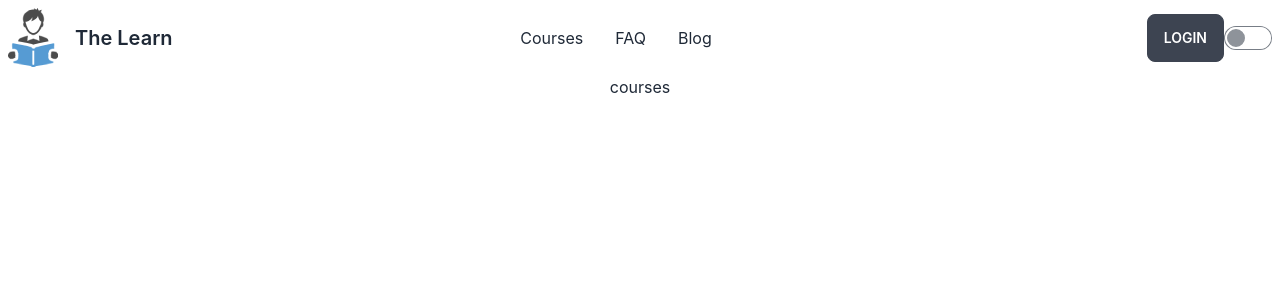
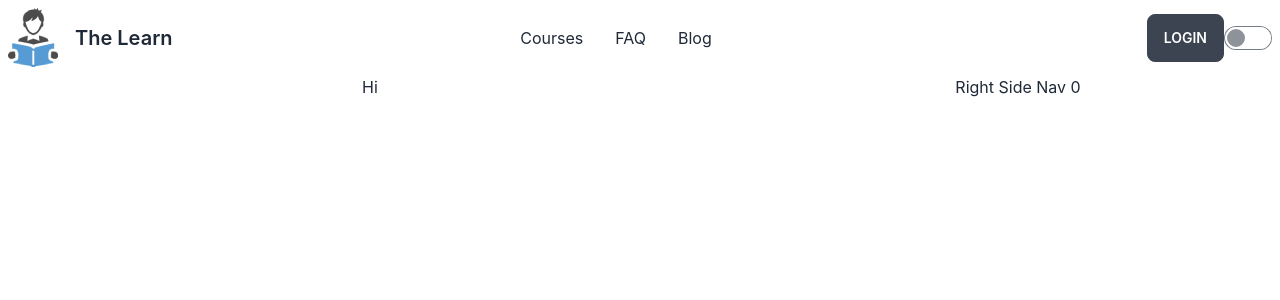
Before and after one commit to Mostafizur-Pro/The-Learn-Client, a React (Create React App) app: page / in a window 1280 px wide. Shown: the top 300 px of the page. Built offline with nearby package versions, Linux system fonts and the light colour scheme; no server answers.

Commit message:
right side nav add

```diff
--- a/src/Layout/Main.js
+++ b/src/Layout/Main.js
@@ -1,6 +1,8 @@
 import React from "react";
 import { Outlet } from "react-router-dom";
+
 import Header from "../pages/Shared/Header/Header";
+import RightSideNav from "../pages/Shared/RightSideNav/RightSideNav";
 
 const Main = () => {
   return (
--- a/src/pages/Courses/Courses.js
+++ b/src/pages/Courses/Courses.js
@@ -1,9 +1,16 @@
 import React from "react";
+import RightSideNav from "../Shared/RightSideNav/RightSideNav";
 
 const Courses = () => {
   return (
     <div>
-      <h3>courses</h3>
+      <div class="grid grid-cols-12 gap-4">
+        <div class="col-span-7">Hi</div>
+
+        <div class="col-span-5">
+          <RightSideNav></RightSideNav>
+        </div>
+      </div>
     </div>
   );
 };
--- /dev/null
+++ b/src/pages/Shared/RightSideNav/RightSideNav.js
@@ -0,0 +1,19 @@
+import React, { useEffect, useState } from "react";
+
+const RightSideNav = () => {
+  const [categories, setCategories] = useState([]);
+
+  useEffect(() => {
+    fetch("http://localhost:5000/categories")
+      .then((res) => res.json())
+      .then((data) => setCategories(data));
+  }, []);
+
+  return (
+    <div>
+      <h3>Right Side Nav {categories.length}</h3>
+    </div>
+  );
+};
+
+export default RightSideNav;
```
